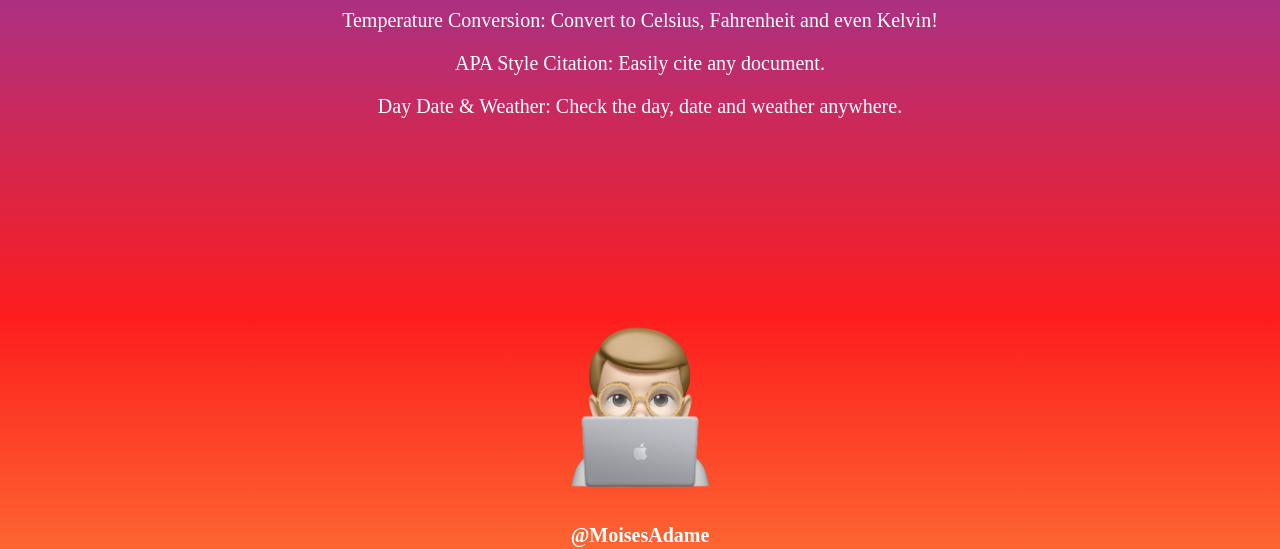
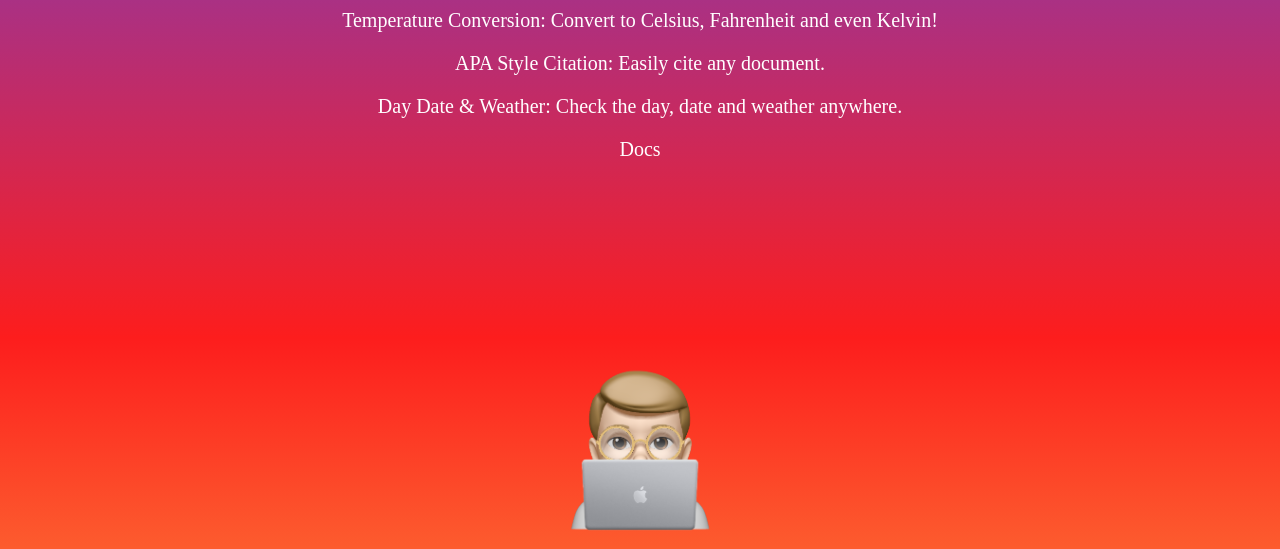
Before and after one commit to MoisesAdame/TemperatureConversion-WebApp-, a plain HTML site: page index.html in a window 1280 px wide. Shown: the part 159-708 px from the top of the page. Drawn offline with Linux system fonts and the light colour scheme.

Commit message:
mythsDocs link inside index added

```diff
--- a/index.html
+++ b/index.html
@@ -71,7 +71,7 @@
         <p><a href="DayDateWeather/DayDateWeatherindex.html">Day Date & Weather: Check the day, date and weather anywhere.</a></p>
 
         <p>
-            <a href="mythsDocs/allDocs.html"></a>
+            <a href="mythsDocs/allDocs.html"> Docs</a>
         </p>
         <br>
         <br>
```
